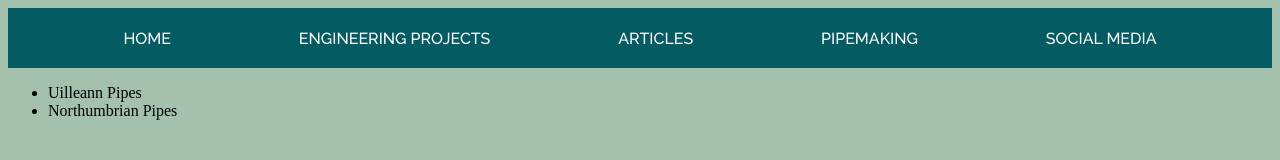
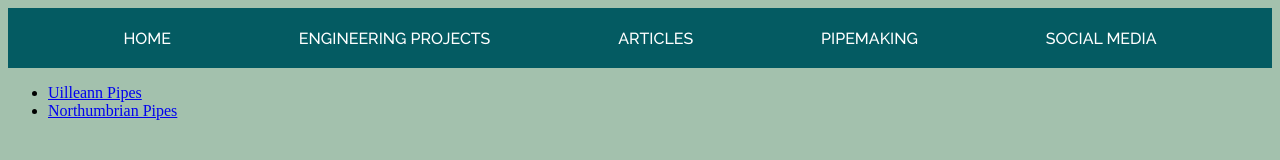
Before and after one commit to elemby/elemby.github.io, a plain HTML site: page pipemaking.html in a window 1280 px wide. Drawn offline with nearby package versions, Linux system fonts and the light colour scheme.

Commit message:
Add files via upload

```diff
--- a/pipemaking.html
+++ b/pipemaking.html
@@ -34,8 +34,8 @@
         <!--#######################-->
         <div class="">
             <ul>
-                <li>Uilleann Pipes</li>
-                <li>Northumbrian Pipes</li>
+                <li><a href="pipemaking_file/uilleann.html">Uilleann Pipes</a></li>
+                <li><a href="pipemaking_file/northumbrian.html">Northumbrian Pipes</a></li>
             </ul>
         </div>
     </body>
```
Also changed, not shown: index.html (+1 -1 lines).
